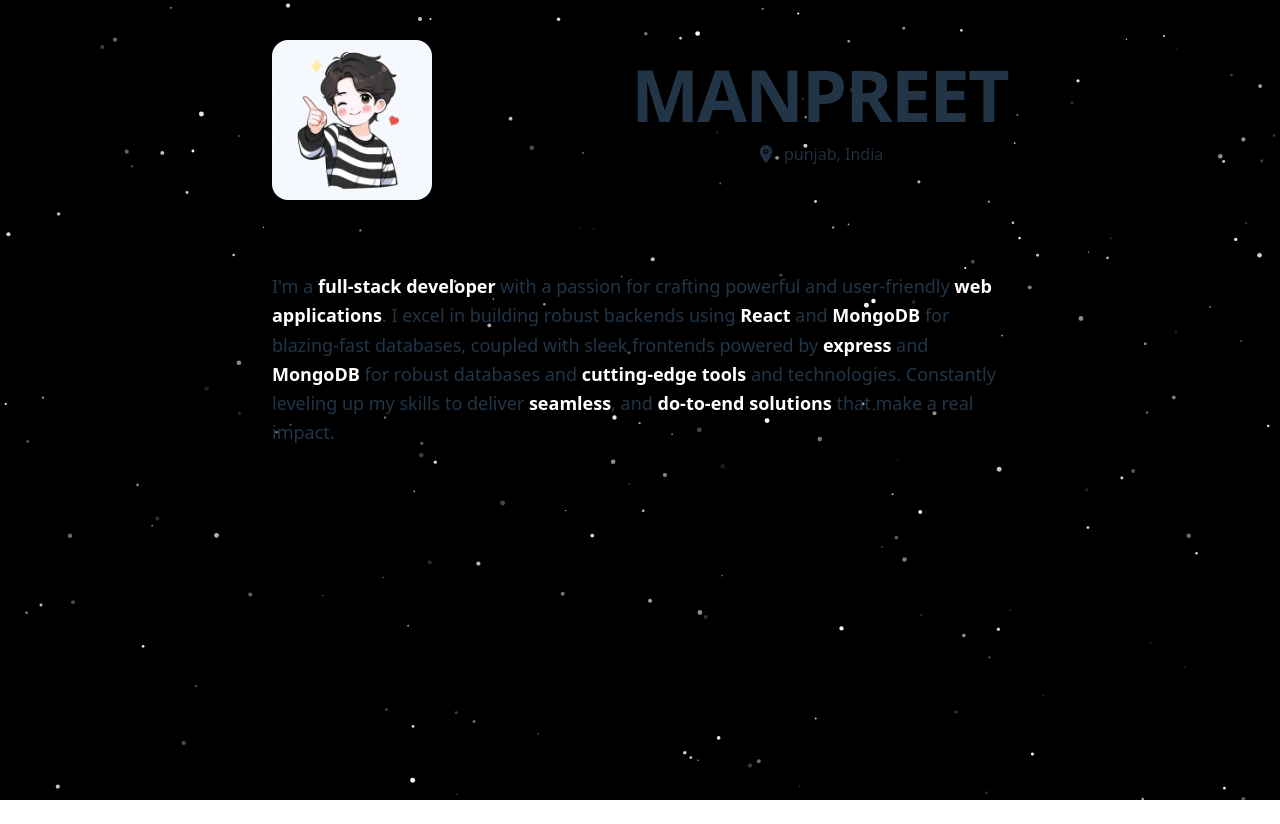
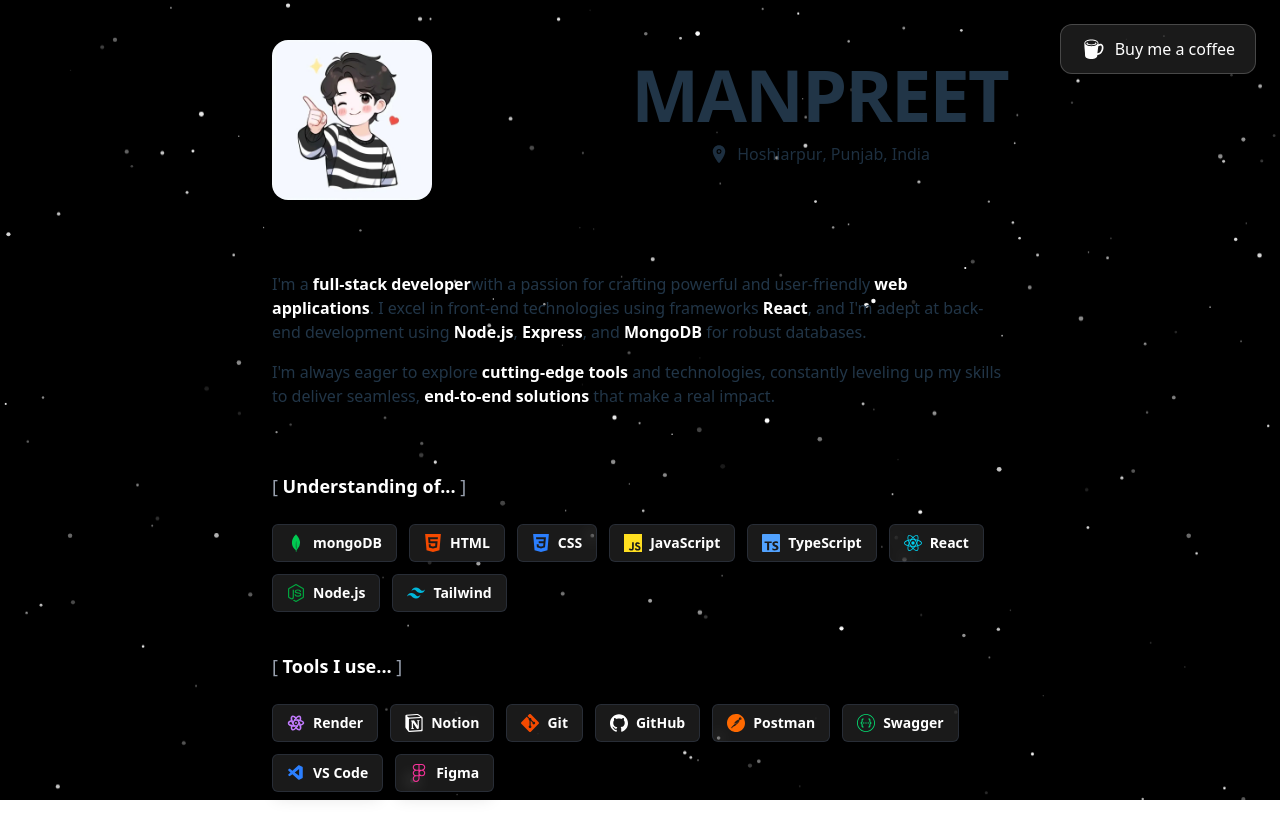
Before and after one commit to its-m4npreet/portfolio-org, a React (Vite) app in the folder frontend/: page / in a window 1280 px wide. Before the commit the page ends 800 px from the top, so only its background shows below. Built offline with nearby package versions, Linux system fonts and the light colour scheme.

Commit message:
feat: enhance portfolio with Skills component and update Bio and Hero sections

```diff
--- a/frontend/index.html
+++ b/frontend/index.html
@@ -4,6 +4,10 @@
     <meta charset="UTF-8" />
     <link rel="icon" type="image/svg+xml" href="p1.jpg" />
     <meta name="viewport" content="width=device-width, initial-scale=1.0" />
+
+<link rel="preconnect" href="https://fonts.googleapis.com">
+<link rel="preconnect" href="https://fonts.gstatic.com" crossorigin>
+<link href="https://fonts.googleapis.com/css2?family=Roboto:ital,wght@0,100..900;1,100..900&display=swap" rel="stylesheet">
     <title>Manpreet || portfolio</title>
   </head>
   <body>
--- a/frontend/src/App.jsx
+++ b/frontend/src/App.jsx
@@ -2,15 +2,27 @@ import './App.css'
 import Hero from './components/hero'
 import TwinklingBackground from './components/TwinklingBackground'
 import Bio from './components/bio'
+import Skills from './components/skills'
+import { GiCoffeeMug } from 'react-icons/gi'
 
 function App() {
 
   return (
     <>
       <TwinklingBackground />
+      <a
+        href="https://buymeacoffee.com/yourname"
+        target="_blank"
+        rel="noopener noreferrer"
+        className="fixed top-5 right-5 md:top-6 md:right-6 bg-white/10 backdrop-blur-md hover:bg-white/20 text-white font-medium px-4 py-2.5 md:px-5 md:py-3 rounded-xl flex items-center gap-2.5 shadow-lg hover:shadow-xl transition-all duration-300 hover:scale-105 z-50 border border-white/20 hover:border-white/30 group"
+      >
+        <GiCoffeeMug className="text-xl md:text-2xl group-hover:rotate-12 transition-transform duration-300" />
+        <span className="hidden sm:inline text-sm md:text-base">Buy me a coffee</span>
+      </a>
       <div className='flex flex-col'>
         <Hero />
       <Bio />
+      <Skills />
       </div>
     </>
   )
--- a/frontend/src/components/bio.jsx
+++ b/frontend/src/components/bio.jsx
@@ -1,22 +1,24 @@
 export const Bio = () => {
   return (
     <div className="bio w-full md:my-8 px-4">
-      <p className="text-base md:text-lg leading-relaxed text-gray-350">
-        I'm a{" "}
-        <span className="text-white font-semibold">full-stack developer</span>{" "}
-        with a passion for crafting powerful and user-friendly{" "}
-        <span className="text-white font-semibold">web applications</span>. I excel in
-        building robust backends using{" "}
-        <span className="text-white font-semibold">React</span> and{" "}
-        <span className="text-white font-semibold">MongoDB</span> for blazing-fast databases,
-        coupled with sleek frontends powered by{" "}
-        <span className="text-white font-semibold">express</span> and{" "}
-        <span className="text-white font-semibold">MongoDB</span> for robust databases and{" "}
-        <span className="text-white font-semibold">cutting-edge tools</span> and technologies.
-        Constantly leveling up my skills to deliver{" "}
-        <span className="text-white font-semibold">seamless</span>, and{" "}
-        <span className="text-white font-semibold">do-to-end solutions</span> that make a real impact.
-      </p>
+       <p>
+          I'm a <span className="font-semibold text-white">full-stack developer</span>
+          with a passion for crafting powerful and user-friendly
+          <span className="font-semibold text-white"> web applications</span>.
+
+          I excel in front-end technologies using frameworks
+          <span className="font-semibold text-white"> React</span>, and I'm adept at
+          back-end development using <span className="font-semibold text-white">Node.js</span>,
+          <span className="font-semibold text-white"> Express</span>, and
+          <span className="font-semibold text-white"> MongoDB</span> for robust databases.
+        </p>
+
+        <p className="mt-4">
+          I'm always eager to explore
+          <span className="font-semibold text-white"> cutting-edge tools</span> and technologies,
+          constantly leveling up my skills to deliver seamless,
+          <span className="font-semibold text-white"> end-to-end solutions</span> that make a real impact.
+        </p>
 
     </div>
   );
--- a/frontend/src/components/hero.jsx
+++ b/frontend/src/components/hero.jsx
@@ -1,5 +1,5 @@
 import { IoLocation } from "react-icons/io5";
-export const Hero = () => {
+const Hero = () => {
   return (
     <>
     <div className="header w-full flex flex-row justify-between items-center gap-6 my-12 md:my-10 px-4">
@@ -10,7 +10,7 @@ export const Hero = () => {
         <h1 className="text-4xl sm:text-5xl md:text-6xl lg:text-7xl font-bold mb-3 tracking-tight leading-none">MANPREET</h1>
         <div className="flex items-center gap-2 mb-8 opacity-90 text-sm sm:text-base">
           <IoLocation className="w-4 h-full sm:w-5 sm:h-5" />
-          <span className="font-medium">punjab<span className="font-normal">, </span>India</span>
+          <span className="font-medium">Hoshiarpur<span className="font-normal">, </span>Punjab<span className="font-normal">, </span>India</span>
         </div>
       </div>
     </div>
--- /dev/null
+++ b/frontend/src/components/skills.jsx
@@ -0,0 +1,87 @@
+import {
+  SiMongodb,
+  SiExpress,
+  SiReact,
+  SiNodedotjs,
+  SiTailwindcss,
+  SiGit,
+  SiPostman,
+  SiJavascript,
+  SiTypescript,
+  SiHtml5,
+  SiCss3,
+  SiNotion,
+  SiGithub,
+  SiSwagger,
+  SiFigma
+} from 'react-icons/si';
+import { TbBrandReactNative, TbBrandVscode } from 'react-icons/tb';
+import { VscVscode  } from 'react-icons/vsc';
+
+const Skills = () => {
+  const skills = [
+    { name: 'mongoDB', icon: SiMongodb, color: 'text-green-500' },
+    { name: 'HTML', icon: SiHtml5, color: 'text-orange-600' },
+    { name: 'CSS', icon: SiCss3, color: 'text-blue-500' },
+    { name: 'JavaScript', icon: SiJavascript, color: 'text-yellow-300' },
+    { name: 'TypeScript', icon: SiTypescript, color: 'text-blue-400' },
+    { name: 'React', icon: SiReact, color: 'text-cyan-400' },
+    { name: 'Node.js', icon: SiNodedotjs, color: 'text-green-600' },
+    { name: 'Tailwind', icon: SiTailwindcss, color: 'text-cyan-500' },
+  ];
+
+  const tools = [
+    { name: 'Render', icon: TbBrandReactNative, color: 'text-purple-400' },
+    { name: 'Notion', icon: SiNotion, color: 'text-white' },
+    { name: 'Git', icon: SiGit, color: 'text-orange-600' },
+    { name: 'GitHub', icon: SiGithub, color: 'text-white' },
+    { name: 'Postman', icon: SiPostman, color: 'text-orange-500' },
+    { name: 'Swagger', icon: SiSwagger, color: 'text-green-400' },
+    { name: 'VS Code', icon: VscVscode , color: 'text-blue-500' },
+    { name: 'Figma', icon: SiFigma, color: 'text-pink-500' },
+  ];
+
+  return (
+    <div className="skills-section w-full my-8 px-4">
+      {/* Skills Section */}
+      <div className="mb-10">
+        <p className="text-gray-400 mb-6 text-base md:text-lg">
+          [ <span className="text-white font-semibold">Understanding of...</span> ]
+        </p>
+
+        <div className="flex flex-wrap gap-2 md:gap-3">
+          {skills.map((skill, index) => (
+            <div
+              key={index}
+              className="flex items-center gap-2 bg-white/10 backdrop-blur-sm hover:bg-gray-700/80 px-3 py-1.5 md:px-3.5 md:py-2 rounded-md border border-gray-700/50 hover:border-gray-600/50 transition-all duration-300 hover:scale-105 group shadow-lg"
+            >
+              <skill.icon className={`text-base md:text-lg ${skill.color} group-hover:scale-110 transition-transform duration-300`} />
+              <span className="text-white font-semibold text-xs md:text-sm">{skill.name}</span>
+            </div>
+          ))}
+        </div>
+      </div>
+
+      {/* Tools Section */}
+      <div>
+        <p className="text-gray-400 mb-6 text-base md:text-lg">
+          [ <span className="text-white font-semibold">Tools I use...</span> ]
+        </p>
+
+        <div className="flex flex-wrap gap-2 md:gap-3">
+          {tools.map((tool, index) => (
+            <div
+              key={index}
+              className="flex items-center gap-2 bg-white/10 backdrop-blur-sm hover:bg-gray-700/80 px-3 py-1.5 md:px-3.5 md:py-2 rounded-md border border-gray-700/50 hover:border-gray-600/50 transition-all duration-300 hover:scale-105 group shadow-lg"
+            >
+              <tool.icon className={`text-base md:text-lg ${tool.color} group-hover:scale-110 transition-transform duration-300`} />
+              <span className="text-white font-semibold text-xs md:text-sm">{tool.name}</span>
+            </div>
+          ))}
+        </div>
+      </div>
+    </div>
+  );
+};
+
+export default Skills;
--- a/frontend/src/index.css
+++ b/frontend/src/index.css
@@ -1,6 +1,6 @@
 @import "tailwindcss";
 :root {
-  font-family: system-ui, Avenir, Helvetica, Arial, sans-serif;
+  font-family:"Roboto" sans-serif;
   line-height: 1.5;
   font-weight: 400;
 
```
